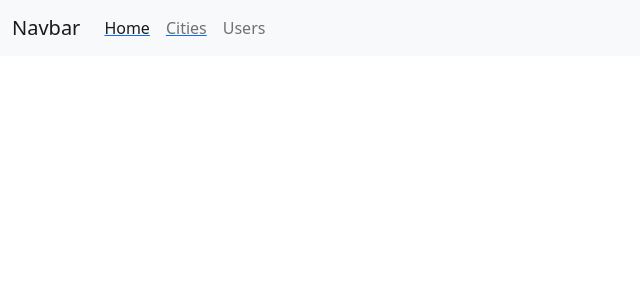
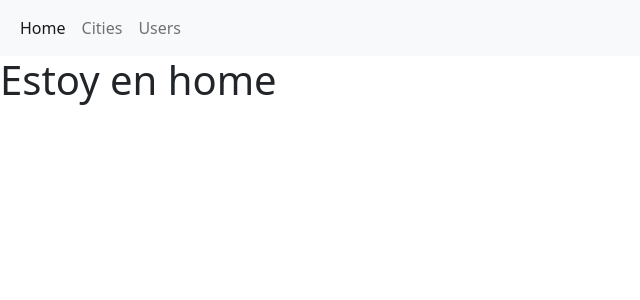
Before and after one commit to asdtha/My-Tinerary, a React (Create React App) app: page / in a window 1280 px wide. Shown: the top 300 px of the page, without its empty margins (0-640 px from the left). Built offline with nearby package versions, Linux system fonts and the light colour scheme.

Commit message:
components changes

```diff
--- a/src/App.js
+++ b/src/App.js
@@ -9,9 +9,9 @@ function App() {
   return (
 
     <BrowserRouter>
+    <Navbar />
+    <Routes>
 
-    <Routes>
-   {/*  <Navbar /> */}
       <Route path="/" element={<Home />} />
       <Route path="/cities" element={<Cities />} />
     </Routes>
--- a/src/components/Home.js
+++ b/src/components/Home.js
@@ -6,7 +6,7 @@ import '../App.css'
 function Home(){
     return (
 
-         <Navbar/>
+       <h1>Estoy en home</h1>
 
     )
 }
--- a/src/components/Navbar.js
+++ b/src/components/Navbar.js
@@ -1,5 +1,5 @@
 import React from "react";
-import {Link as Linkrouter } from 'react-router-dom'
+import {Link as Linkrouter } from 'react-router-dom';
 
 
 function Navbar(){
@@ -7,14 +7,14 @@ function Navbar(){
 
         <nav className="navbar navbar-expand-lg navbar-light bg-light city-navbar">
   <div className="container-fluid">
-    <a className="navbar-brand" href="#">Navbar</a>
+  {/*   <a className="navbar-brand" href="#">Navbar</a> */}
     <button className="navbar-toggler" type="button" data-bs-toggle="collapse" data-bs-target="#navbarNavAltMarkup" aria-controls="navbarNavAltMarkup" aria-expanded="false" aria-label="Toggle navigation">
       <span className="navbar-toggler-icon"></span>
     </button>
     <div className="collapse navbar-collapse" id="navbarNavAltMarkup">
       <div className="navbar-nav">
-      <Linkrouter><a className="nav-link active" aria-current="page" to="/">Home</a></Linkrouter>
-      <Linkrouter><a className="nav-link" to="/cities">Cities</a></Linkrouter>
+      <Linkrouter className="nav-link active" aria-current="page" to="/">Home</Linkrouter>
+      <Linkrouter className="nav-link" to="/cities">Cities</Linkrouter>
         <a className="nav-link" href="#">Users</a>
 
       </div>
```
